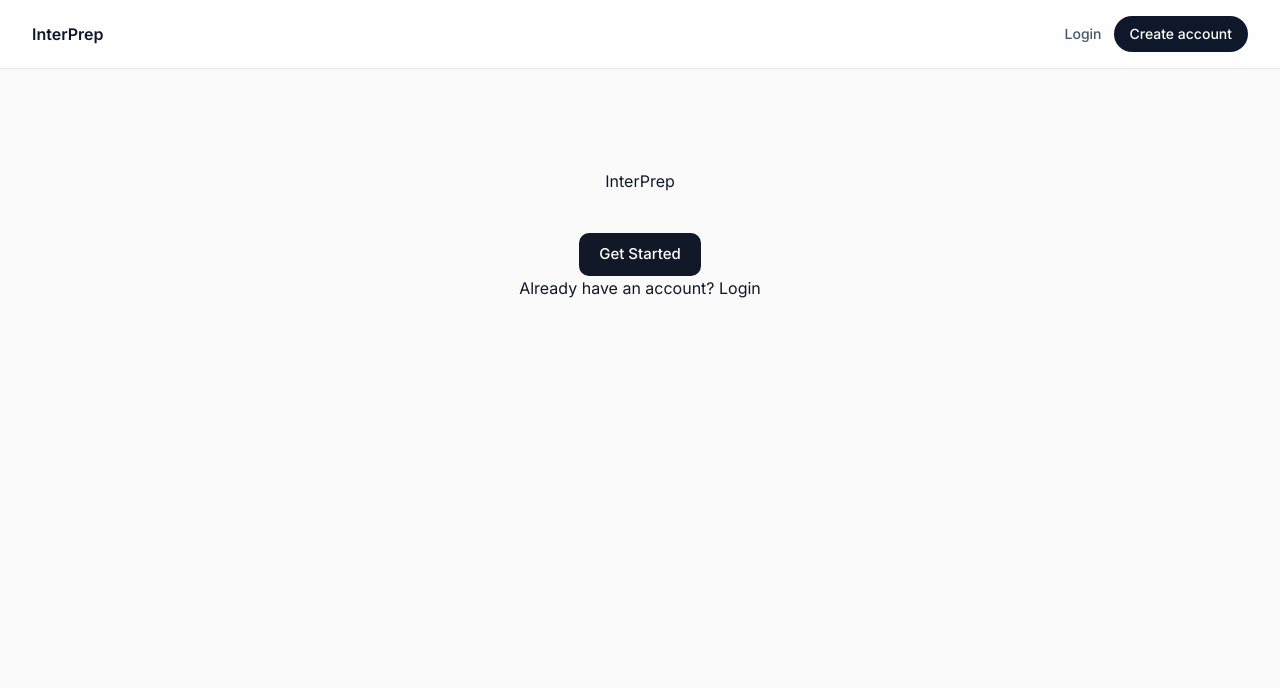
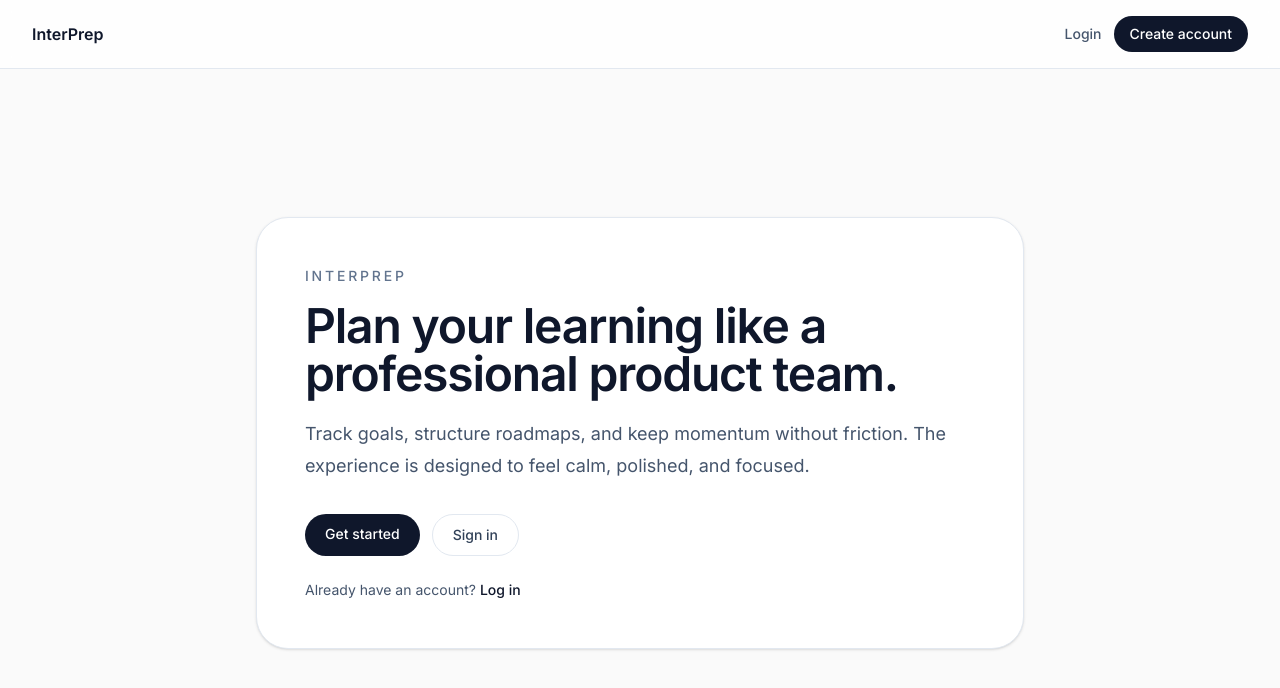
Before and after one commit to Shyam2k6/interPrep, a React (Vite) app in the folder client/: page / in a window 1280 px wide. Shown: the top 688 px of the page. Built offline with nearby package versions, Linux system fonts and the light colour scheme.

Commit message:
Style home page

```diff
--- a/client/src/pages/HomePage.jsx
+++ b/client/src/pages/HomePage.jsx
@@ -1,20 +1,42 @@
 import { Link } from "react-router-dom";
-import { Button } from "../components/ui";
-import "../styles/home.css";
 
 function HomePage() {
   return (
-    <div className="home">
-      <h1>InterPrep</h1>
+    <div className="flex min-h-[calc(100vh-73px)] items-center justify-center bg-[#fafafa] px-4 py-16 sm:px-6 lg:px-8">
+      <div className="w-full max-w-3xl rounded-[32px] border border-slate-200 bg-white p-8 shadow-sm sm:p-12">
+        <p className="text-sm font-medium uppercase tracking-[0.2em] text-slate-500">
+          InterPrep
+        </p>
+        <h1 className="mt-4 text-4xl font-semibold tracking-tight text-slate-900 sm:text-5xl">
+          Plan your learning like a professional product team.
+        </h1>
+        <p className="mt-5 text-lg leading-8 text-slate-600">
+          Track goals, structure roadmaps, and keep momentum without friction.
+          The experience is designed to feel calm, polished, and focused.
+        </p>
 
-      <Link to="/register">
-        <Button>Get Started</Button>
-      </Link>
+        <div className="mt-8 flex flex-wrap gap-3">
+          <Link
+            to="/register"
+            className="rounded-full bg-slate-900 px-5 py-2.5 text-sm font-medium text-white transition hover:bg-slate-700"
+          >
+            Get started
+          </Link>
+          <Link
+            to="/login"
+            className="rounded-full border border-slate-200 px-5 py-2.5 text-sm font-medium text-slate-700 transition hover:bg-slate-50"
+          >
+            Sign in
+          </Link>
+        </div>
 
-      <p>
-        Already have an account?
-        <Link to="/login"> Login</Link>
-      </p>
+        <p className="mt-6 text-sm text-slate-600">
+          Already have an account?{" "}
+          <Link to="/login" className="font-medium text-slate-900">
+            Log in
+          </Link>
+        </p>
+      </div>
     </div>
   );
 }
```
